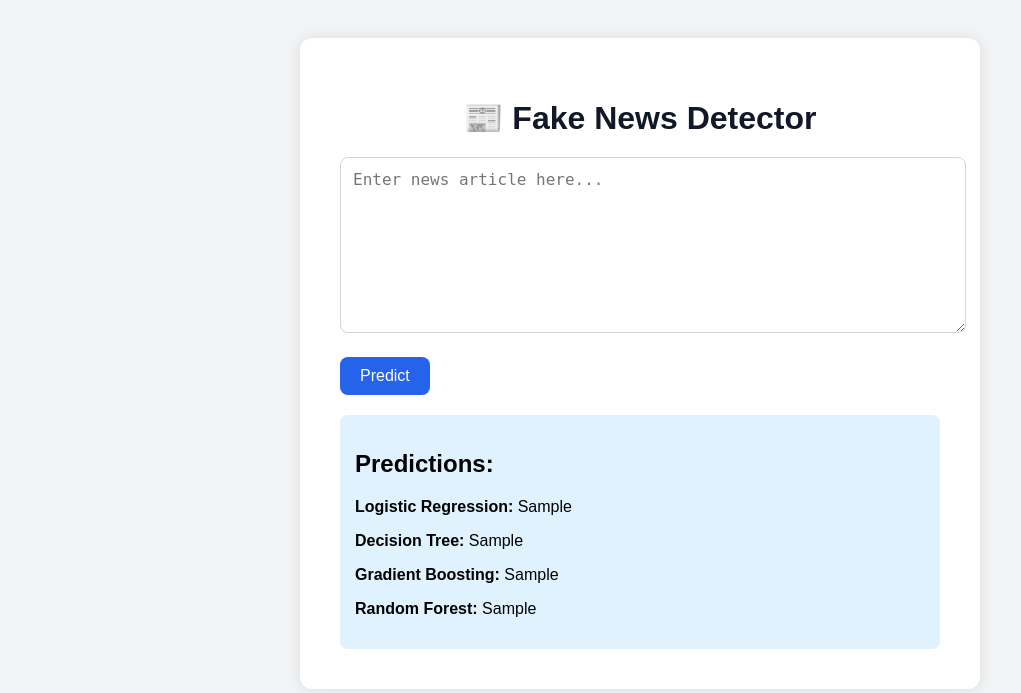
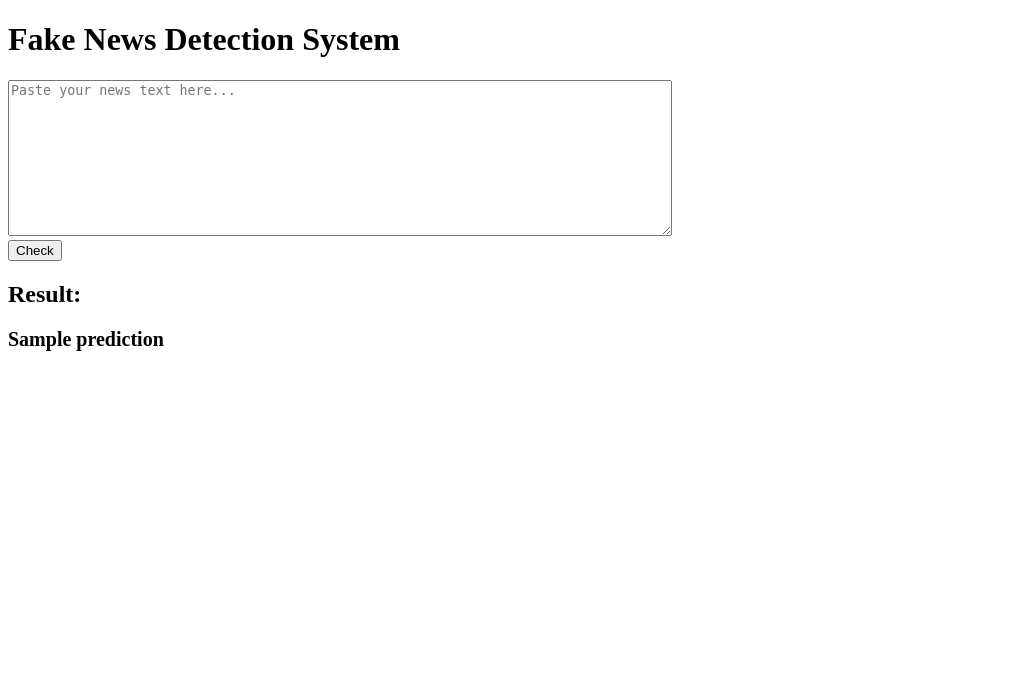
Before and after one commit to Anshika-3023/Fake-News-Detection-System, a Flask app: template templates/index.html in a window 1280 px wide. Shown: the top 693 px of the page, without its empty margins (0-1021 px from the left). Run offline with Flask 3, Linux system fonts and the light colour scheme; the template is opened without the code that fills it: most values are stand-ins (such as "Sample title", 1, 10 or a date in 2020); parts of the project's set-up code (start-up, migrations or seed data) failed here and were passed over.

Commit message:
Updated index.html

```diff
--- a/templates/index.html
+++ b/templates/index.html
@@ -1,27 +1,18 @@
 <!DOCTYPE html>
-<html lang="en">
+<html>
 <head>
-    <meta charset="UTF-8">
     <title>Fake News Detection</title>
-    <link rel="stylesheet" href="{{ url_for('static', filename='style.css') }}">
 </head>
 <body>
-    <div class="container">
-        <h1>📰 Fake News Detector</h1>
-        <form method="POST" action="/">
-            <textarea name="news" placeholder="Enter news article here..." required></textarea>
-            <button type="submit">Predict</button>
-        </form>
+    <h1>Fake News Detection System</h1>
+    <form method="POST">
+        <textarea name="news" rows="10" cols="80" placeholder="Paste your news text here..."></textarea><br>
+        <input type="submit" value="Check">
+    </form>
 
-        {% if prediction %}
-        <div class="result">
-            <h2>Predictions:</h2>
-            <p><strong>Logistic Regression:</strong> {{ prediction.lr }}</p>
-            <p><strong>Decision Tree:</strong> {{ prediction.dt }}</p>
-            <p><strong>Gradient Boosting:</strong> {{ prediction.gb }}</p>
-            <p><strong>Random Forest:</strong> {{ prediction.rf }}</p>
-        </div>
-        {% endif %}
-    </div>
+    {% if prediction %}
+        <h2>Result:</h2>
+        <p style="font-size: 20px;"><strong>{{ prediction }}</strong></p>
+    {% endif %}
 </body>
 </html>
```
